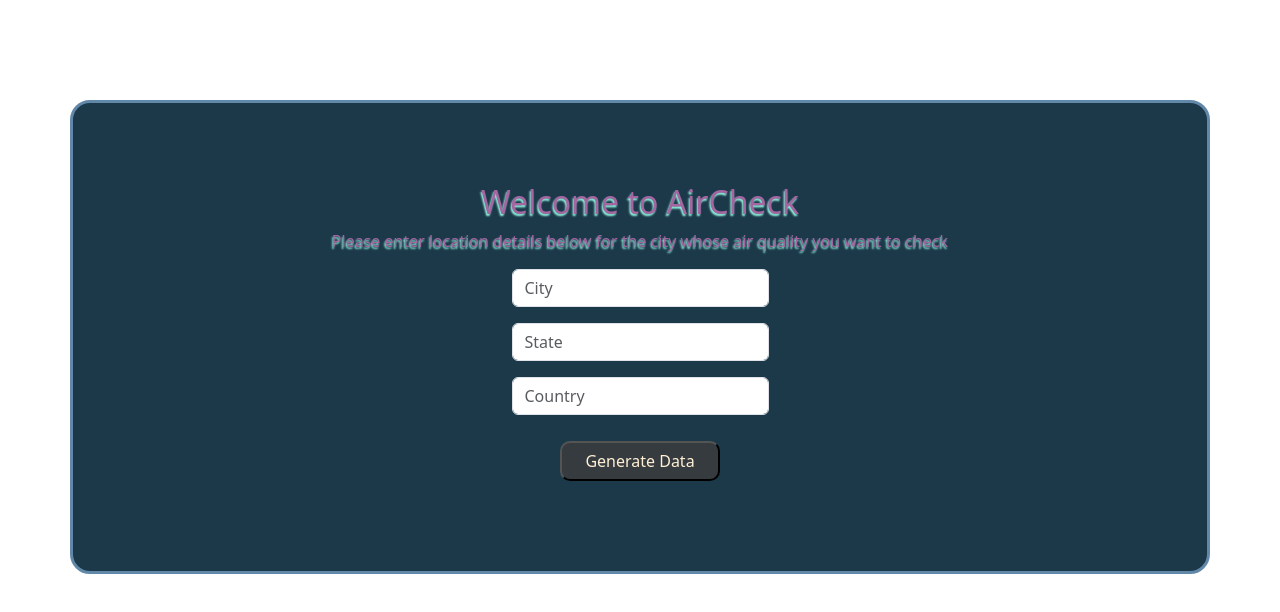
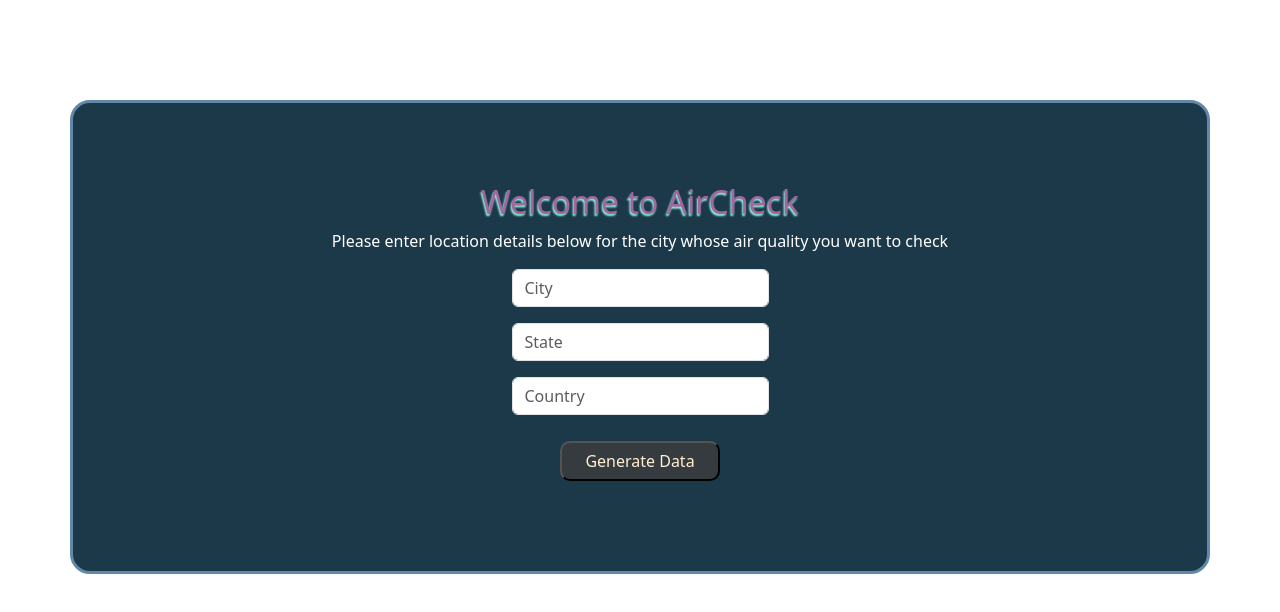
Before and after one commit to bcermak/air-quality-check, a React (Create React App) app in the folder air-app/: page / in a window 1280 px wide. Shown: the top 612 px of the page. Built offline with nearby package versions, Linux system fonts and the light colour scheme; no server answers.

Commit message:
breaking up containers to fix display issue

```diff
--- a/air-app/src/App.js
+++ b/air-app/src/App.js
@@ -1,13 +1,10 @@
-import './css/App.css';
 import MainForm from './components/MainForm';
-import Welcome from './components/Welcome';
 
 function App() {
 
   return (
 
-    <div className='container'>
-      <Welcome />
+    <div>
       <MainForm />
     </div>
   );
--- a/air-app/src/components/MainForm.js
+++ b/air-app/src/components/MainForm.js
@@ -39,7 +39,11 @@ function MainForm() {
 
   return (
     <>
-    <div className='mainForm'>
+    <div className='container'>
+      <div className="titleText">
+          <h2>Welcome to AirCheck</h2>
+          <p>Please enter location details below for the city whose air quality you want to check </p>
+      </div>
       <Form name="searchForm">
           <Form.Group className="mb-3">
           <Form.Control type="text" placeholder="City" onChange={(event) => {setCity(event.target.value)}}/>
@@ -51,10 +55,12 @@ function MainForm() {
           <Form.Control type="text" placeholder="Country" onChange={(event) => {setCountry(event.target.value)}} />
           </Form.Group>
       </Form>
-
       <button className="generateBtn" onClick={fetchData}>
           Generate Data
       </button>
+    </div>
+
+    <div className='displayContainer' style={{display: resultCity ? '' : 'none'}}>
       <div className='displayData'>
         <h5 style={{display: resultCity ? '' : 'none'}}> Data for {resultCity}, {resultState}, {resultCountry}: </h5>
         <ul style={{display: temp ? '' : 'none'}}> Temp: {temp}° C</ul>
--- a/air-app/src/components/Welcome.js
+++ /dev/null
@@ -1,13 +0,0 @@
-
-function Welcome() {
-    return (
-      <>
-      <div className="">
-        <h2>Welcome to AirCheck</h2>
-        <p>Please enter location details below for the city whose air quality you want to check </p>
-      </div>
-      </>
-    );
-  }
-
-  export default Welcome;
--- a/air-app/src/css/App.css
+++ /dev/null
@@ -1,15 +0,0 @@
-
-.container {
-  display: flex;
-  align-items: center;
-  flex-direction: column;
-  text-align: center;
-  color: #A465A1;
-  background-color: #1C394A;
-  padding: 80px;
-  margin: 100px;
-  border-style: solid;
-  border-color: #6188A8;
-  border-radius: 20px;
-  text-shadow: -1px 1.5px 2px rgb(151,255,231);
-}
--- a/air-app/src/css/MainForm.css
+++ b/air-app/src/css/MainForm.css
@@ -1,3 +1,38 @@
+.container {
+    display: flex;
+    align-items: center;
+    flex-direction: column;
+    background-color: #1C394A;
+    padding: 80px;
+    margin: 100px;
+    border-style: solid;
+    border-color: #6188A8;
+    border-radius: 20px;
+    text-align: center;
+  }
+
+.titleText h2 {
+    text-align: center;
+    color: #A465A1;
+    text-shadow: -1px 1.5px 2px rgb(151,255,231);
+}
+
+.titleText p {
+    color: white;
+}
+
+.displayContainer {
+    display: flex;
+    align-items: center;
+    flex-direction: column;
+    background-color: #1C394A;
+    padding: 80px;
+    margin: 100px;
+    border-style: solid;
+    border-color: #6188A8;
+    border-radius: 20px;
+    text-align: center;
+}
 
 .displayDiv {
     background-color: pink;
```
Also changed, not shown: air-app/src/css/SubmitButton.css (added). Lines whose indentation alone changed are shown as unchanged.
